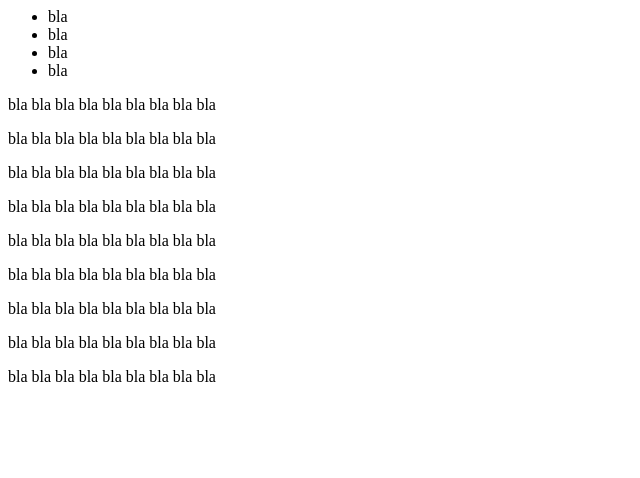
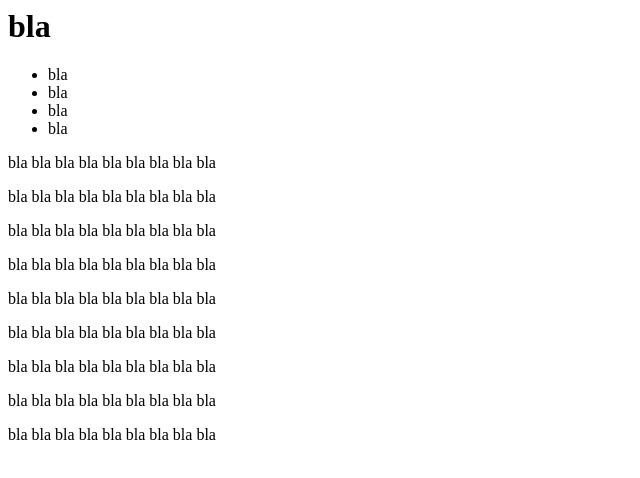
Before and after one commit to hemsgiter/helloworld, a plain HTML site: page index.html in a window 1280 px wide. Shown: the whole page, without its empty margins (0-640 px from the left). Drawn offline with Linux system fonts and the light colour scheme.

Commit message:
Update index.html

```diff
--- a/index.html
+++ b/index.html
@@ -5,6 +5,9 @@
     <title>File1</title>
 </head>
 <body>
+
+    <h1>bla</h1>
+
     <header><nav>
         <ul>
             <li>bla</li>
```
